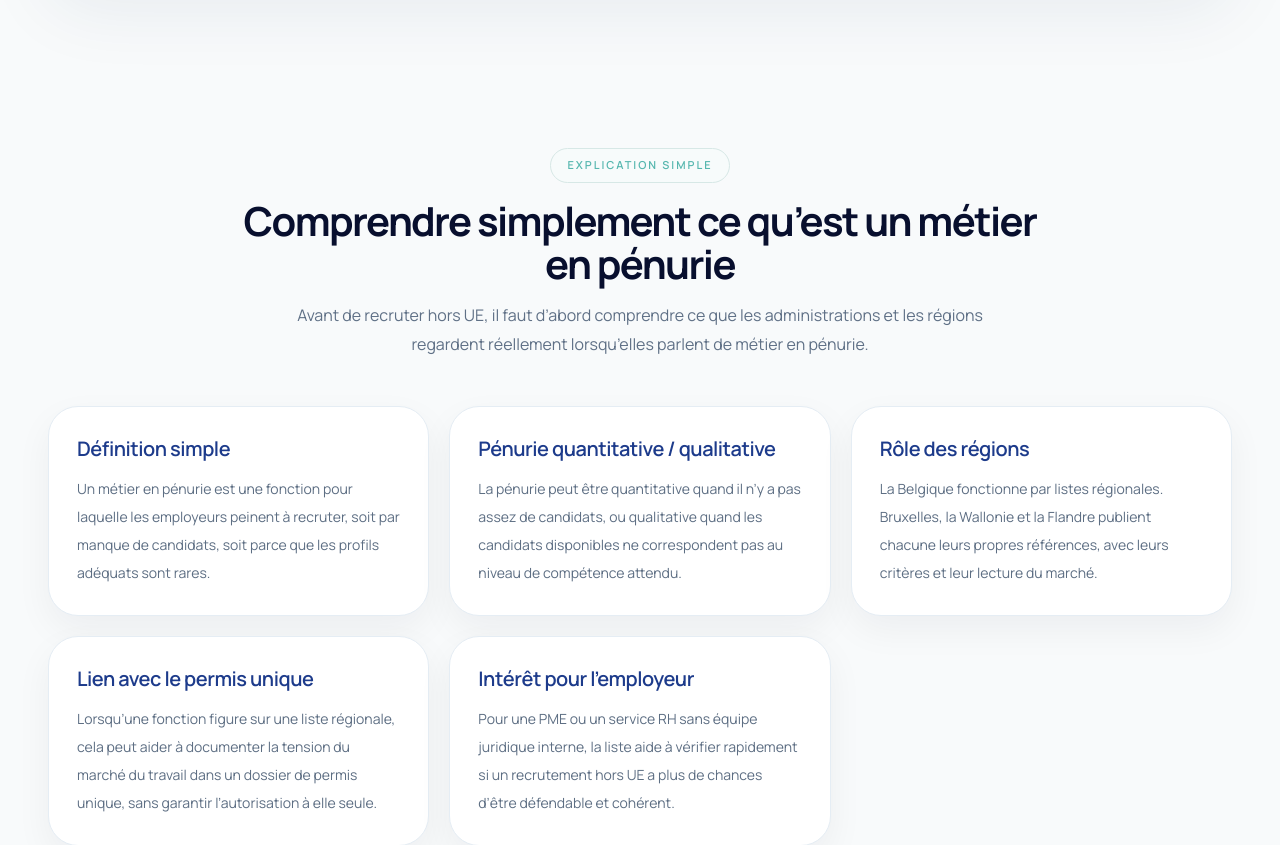
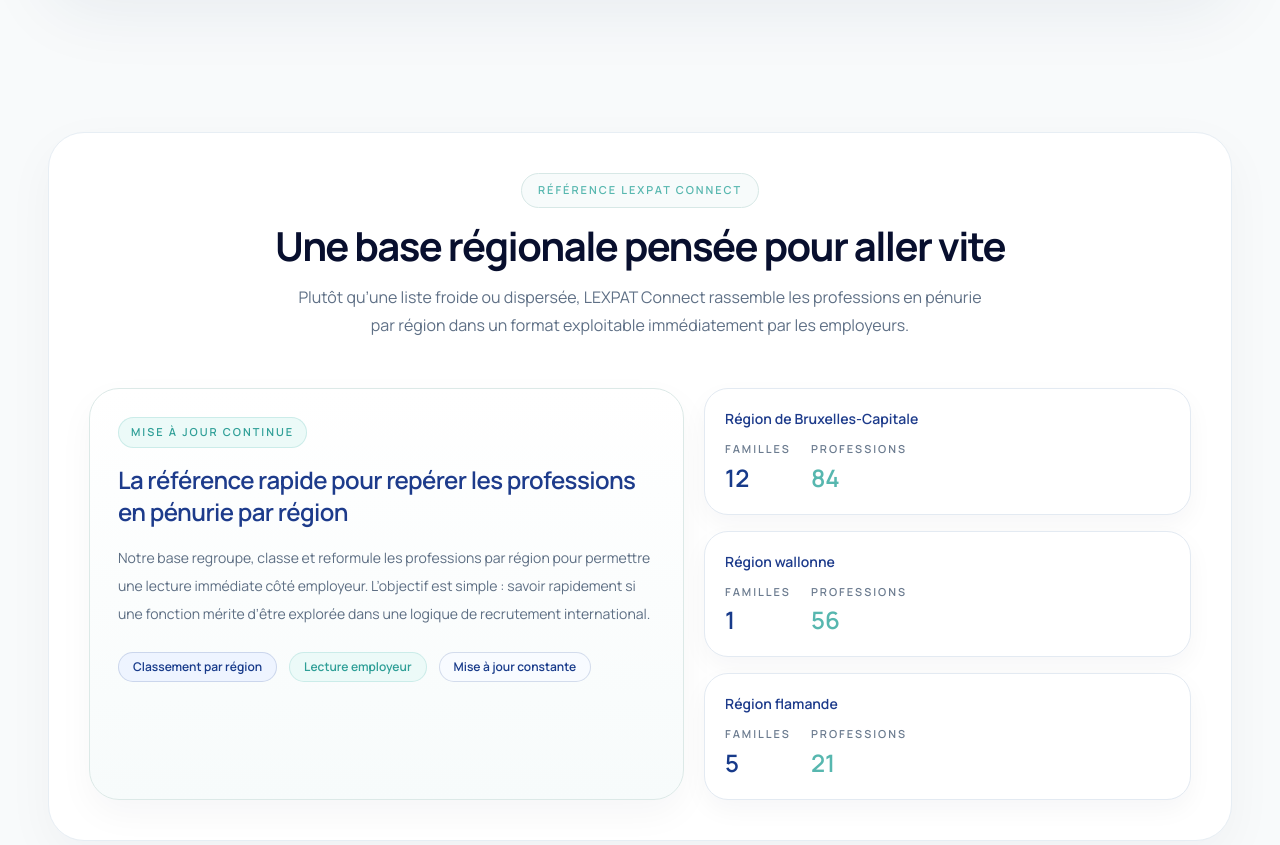
Before and after one commit to candicedebruyne10-boop/lexpat-connect, a Next.js app: page /metiers-en-penurie in a window 1280 px wide. Shown: the part 1200-2045 px from the top of the page. Built offline with nearby package versions, Linux system fonts and the light colour scheme.

Commit message:
Position shortage jobs page as the site’s regional reference

```diff
--- a/app/metiers-en-penurie/page.js
+++ b/app/metiers-en-penurie/page.js
@@ -1,5 +1,4 @@
 import Script from "next/script";
-import Link from "next/link";
 import { CtaBanner, Faq, Hero, Section } from "../../components/Sections";
 import { shortageJobs2026 } from "../../lib/shortageJobs2026";
 
@@ -122,12 +121,6 @@ const regionInsights = [
   }
 ];
 
-const regionSourceLinks = {
-  bruxelles: "https://www.actiris.brussels",
-  wallonie: "https://www.leforem.be",
-  flandre: "https://www.vdab.be/trends/knelpuntberoepen"
-};
-
 const permitCards = [
   {
     title: "Facilitation du dossier",
@@ -147,24 +140,12 @@ const permitCards = [
   }
 ];
 
-const officialSources = [
-  {
-    label: "Belgium.be — travailler en Belgique et permis unique",
-    href: "https://www.belgium.be/fr/emploi/venir_travailler_en_belgique"
-  },
-  {
-    label: "Le Forem — fonctions critiques et métiers en tension",
-    href: "https://www.leforem.be"
-  },
-  {
-    label: "Actiris — marché de l’emploi à Bruxelles",
-    href: "https://www.actiris.brussels"
-  },
-  {
-    label: "VDAB — knelpuntberoepen en Flandre",
-    href: "https://www.vdab.be/trends/knelpuntberoepen"
-  }
-];
+const regionMetrics = shortageJobs2026.map((region) => ({
+  id: region.id,
+  label: region.label,
+  groups: region.groups.length,
+  jobs: region.groups.reduce((total, group) => total + group.jobs.length, 0)
+}));
 
 const faqItems = [
   {
@@ -229,7 +210,7 @@ export default function MetiersPage() {
         primaryLabel="Vérifier si votre poste est concerné"
         secondaryHref="/employeurs"
         secondaryLabel="Déposer un besoin de recrutement"
-        note="Cette page synthétise les logiques régionales officielles. Pour une décision concrète sur un recrutement hors UE, la fonction doit toujours être relue dans sa région compétente et dans le contexte du dossier."
+        note="Cette page s’appuie sur la base régionale LEXPAT Connect, organisée par région, enrichie pour la lecture employeur et mise à jour en continu à partir de votre liste de référence."
         stats={[
           { value: "3", label: "Régions publient leurs propres listes et lectures du marché" },
           { value: "UE", label: "Le raisonnement permis unique se construit région par région" },
@@ -248,6 +229,56 @@ export default function MetiersPage() {
           }
         ]}
       />
+
+      <Section
+        title="Une base régionale pensée pour aller vite"
+        intro="Plutôt qu’une liste froide ou dispersée, LEXPAT Connect rassemble les professions en pénurie par région dans un format exploitable immédiatement par les employeurs."
+        kicker="Référence LEXPAT Connect"
+        muted
+      >
+        <div className="grid gap-5 lg:grid-cols-[1.1fr_0.9fr]">
+          <article className="rounded-[30px] border border-[#dce9e7] bg-[linear-gradient(180deg,#ffffff_0%,#f7fbfb_100%)] p-7 shadow-[0_14px_36px_rgba(15,23,42,0.04)]">
+            <p className="inline-flex rounded-full border border-[rgba(89,185,177,0.22)] bg-[#ecfaf8] px-3 py-1.5 text-[11px] font-semibold uppercase tracking-[0.18em] text-[#2f9f97]">
+              Mise à jour continue
+            </p>
+            <h2 className="mt-4 text-2xl font-semibold tracking-tight text-[#1d3b8b]">
+              La référence rapide pour repérer les professions en pénurie par région
+            </h2>
+            <p className="mt-4 text-sm leading-7 text-[#5d6e83]">
+              Notre base regroupe, classe et reformule les professions par région pour permettre une lecture immédiate côté employeur. L’objectif est simple : savoir rapidement si une fonction mérite d’être explorée dans une logique de recrutement international.
+            </p>
+            <div className="mt-6 flex flex-wrap gap-3">
+              <span className="inline-flex rounded-full border border-[rgba(23,58,138,0.16)] bg-[#eef4ff] px-3.5 py-1.5 text-xs font-semibold text-[#173A8A]">
+                Classement par région
+              </span>
+              <span className="inline-flex rounded-full border border-[rgba(89,185,177,0.22)] bg-[#ecfaf8] px-3.5 py-1.5 text-xs font-semibold text-[#2f9f97]">
+                Lecture employeur
+              </span>
+              <span className="inline-flex rounded-full border border-[rgba(23,58,138,0.16)] bg-[#f8fbff] px-3.5 py-1.5 text-xs font-semibold text-[#173A8A]">
+                Mise à jour constante
+              </span>
+            </div>
+          </article>
+
+          <div className="grid gap-4 sm:grid-cols-3 lg:grid-cols-1">
+            {regionMetrics.map((region) => (
+              <article key={region.id} className="rounded-[24px] border border-[#e3eaf2] bg-white p-5 shadow-[0_10px_26px_rgba(15,23,42,0.04)]">
+                <p className="text-sm font-semibold text-[#1d3b8b]">{region.label}</p>
+                <div className="mt-3 flex items-end gap-5">
+                  <div>
+                    <p className="text-[11px] font-semibold uppercase tracking-[0.18em] text-[#6b7b8f]">Familles</p>
+                    <p className="mt-1 text-2xl font-semibold text-[#173A8A]">{region.groups}</p>
+                  </div>
+                  <div>
+                    <p className="text-[11px] font-semibold uppercase tracking-[0.18em] text-[#6b7b8f]">Professions</p>
+                    <p className="mt-1 text-2xl font-semibold text-[#57b7af]">{region.jobs}</p>
+                  </div>
+                </div>
+              </article>
+            ))}
+          </div>
+        </div>
+      </Section>
 
       <Section
         title="Comprendre simplement ce qu’est un métier en pénurie"
@@ -326,14 +357,6 @@ export default function MetiersPage() {
                   </div>
                 </div>
 
-                <a
-                  href={regionSourceLinks[region.id]}
-                  target="_blank"
-                  rel="noreferrer"
-                  className="mt-5 inline-flex text-sm font-semibold text-[#1d3b8b] transition hover:text-[#57b7af]"
-                >
-                  Voir la source officielle régionale
-                </a>
               </article>
             );
           })}
@@ -438,19 +461,20 @@ export default function MetiersPage() {
           </article>
 
           <article className="rounded-[30px] border border-[#dfe8f2] bg-[linear-gradient(180deg,#ffffff_0%,#f7fbff_100%)] p-7 shadow-[0_16px_36px_rgba(15,23,42,0.05)]">
-            <p className="text-sm font-semibold uppercase tracking-[0.16em] text-[#57b7af]">Sources officielles</p>
+            <p className="text-sm font-semibold uppercase tracking-[0.16em] text-[#57b7af]">Base régionale LEXPAT Connect</p>
+            <p className="mt-4 text-sm leading-7 text-[#5d6e83]">
+              Cette page est pensée comme une référence pratique pour identifier rapidement les professions en pénurie par région, sans obliger l’employeur à naviguer entre plusieurs lectures fragmentées.
+            </p>
             <div className="mt-5 space-y-3">
-              {officialSources.map((source) => (
-                <a
-                  key={source.href}
-                  href={source.href}
-                  target="_blank"
-                  rel="noreferrer"
-                  className="block rounded-2xl border border-[#e3eaf2] bg-white px-4 py-4 text-sm font-medium text-[#1d3b8b] transition hover:border-[#c8d9ef] hover:text-[#57b7af]"
-                >
-                  {source.label}
-                </a>
-              ))}
+              <div className="rounded-2xl border border-[#e3eaf2] bg-white px-4 py-4 text-sm font-medium text-[#1d3b8b]">
+                Professions classées par région
+              </div>
+              <div className="rounded-2xl border border-[#e3eaf2] bg-white px-4 py-4 text-sm font-medium text-[#1d3b8b]">
+                Lecture plus rapide pour PME et RH
+              </div>
+              <div className="rounded-2xl border border-[#e3eaf2] bg-white px-4 py-4 text-sm font-medium text-[#1d3b8b]">
+                Base maintenue et mise à jour en continu
+              </div>
             </div>
           </article>
         </div>
```
